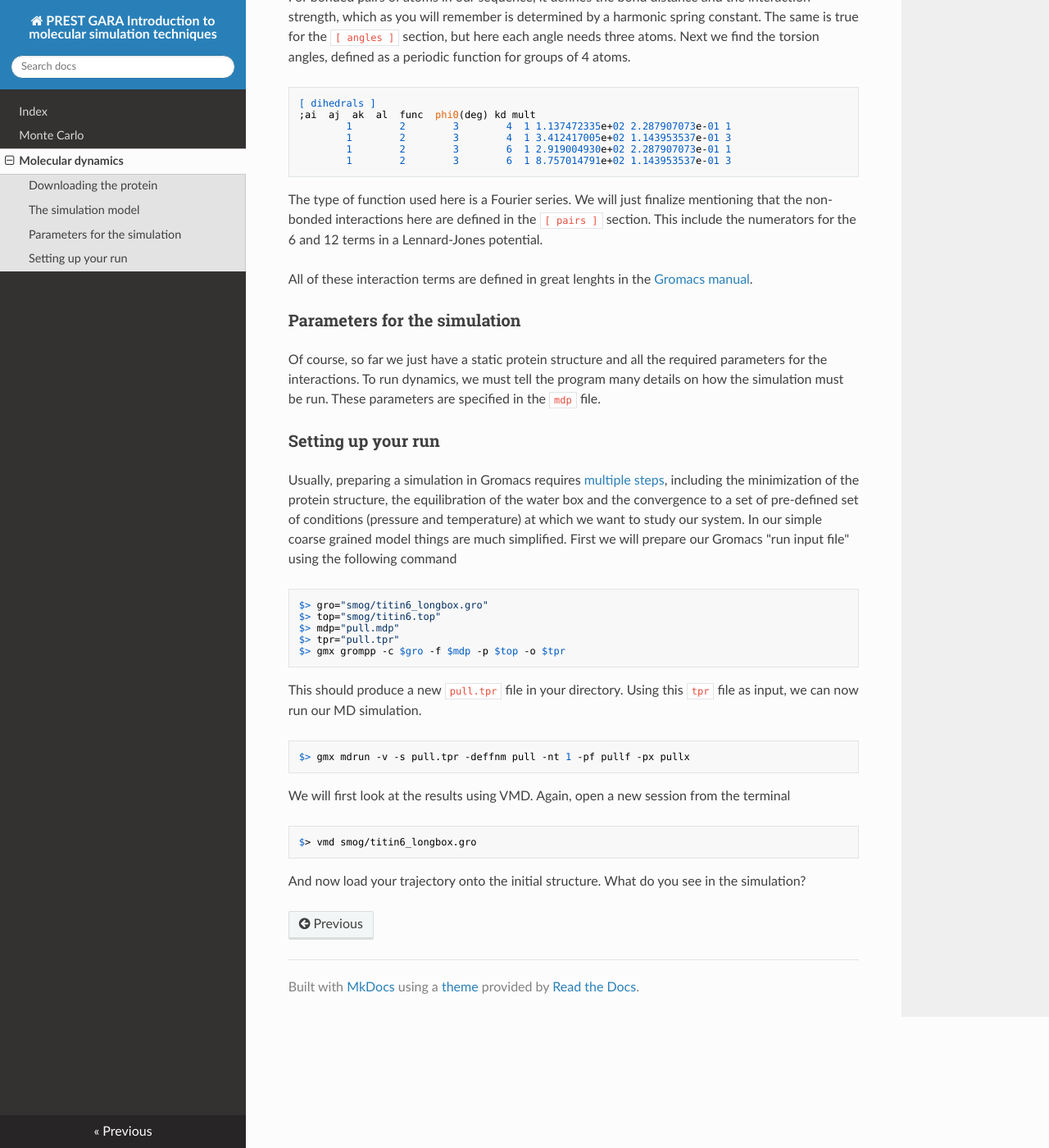
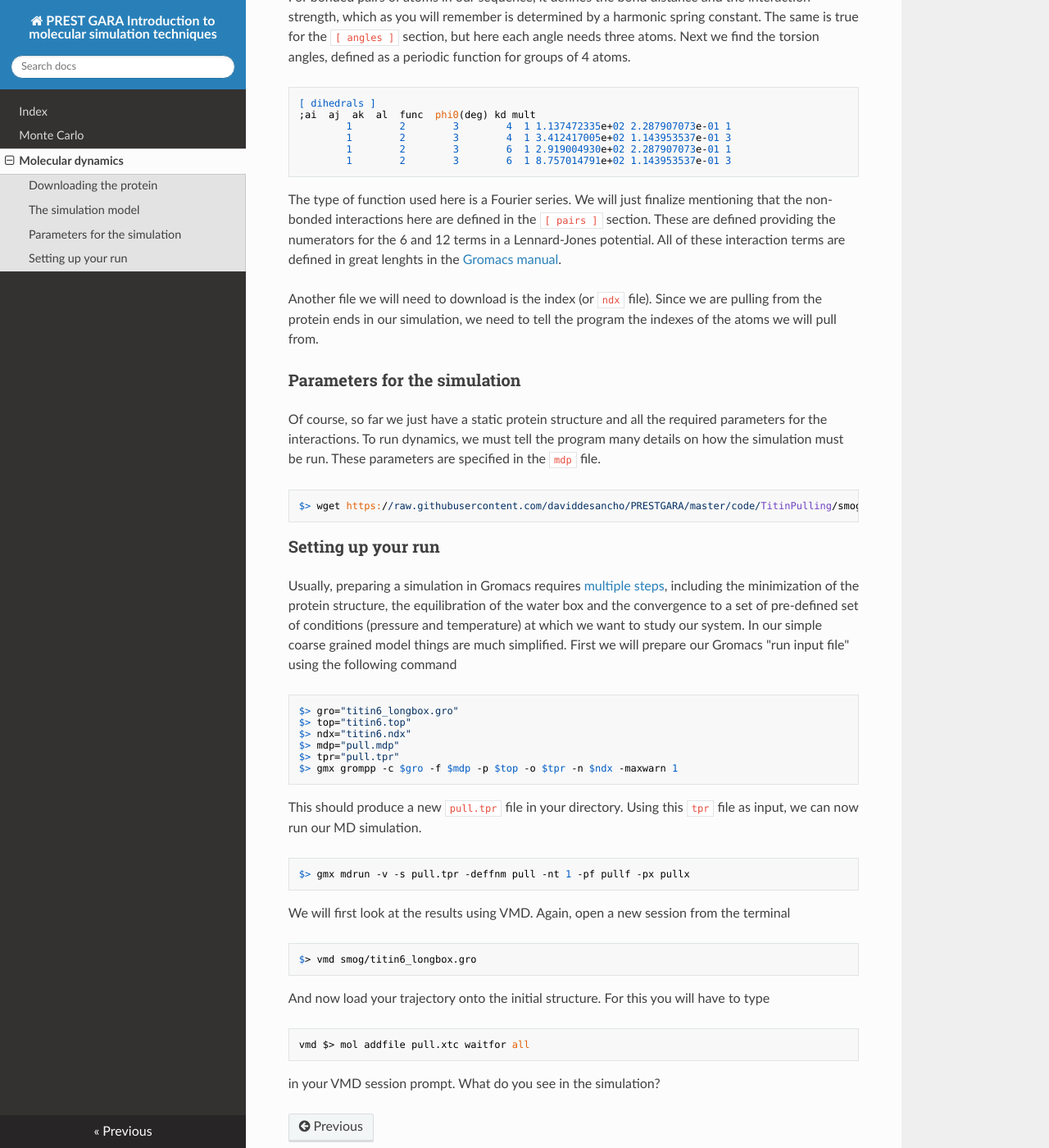
Before and after one commit to daviddesancho/PRESTGARA, an MkDocs documentation site: the page built from docs/md_protein.md, in a window 1280 px wide and 1400 px high, scrolled down 1573 px. Shown: the whole window at 82% size. Built offline with MkDocs 1.6.1, drawn with Linux system fonts in a browser that asks for light colours; nearby versions of some CDN libraries; old or Windows-style settings are respelled for this version of MkDocs; some of the changed text lies outside the part shown.

Commit message:
some more info on MD

````diff
--- a/docs/md_protein.md
+++ b/docs/md_protein.md
@@ -33,7 +33,7 @@ Looking at the file is less revealing than visualizing the structure.
 This is something we can do running the VMD program. In your terminal
 type the following command
 
-	$> vmd 3B43.pdb
+	$> vmd 3b43.pdb
 
 This should open the file in a new VMD session, which will allow you
 to look at the protein in multiple ways and to generate nice images.
@@ -58,7 +58,7 @@ contains all the details of your molecular interactions. You can download
 it in the same way. In your terminal, type
 
 	$> wget https://raw.githubusercontent.com/daviddesancho/PRESTGARA/master/code/TitinPulling/smog/titin6.top
-	$> nano titin.14879.pdb.top
+	$> nano titin6.top
 
 There are lots of interesting things to see here. The file is divided in
 different sections, where we define the different types of atoms and the
@@ -88,11 +88,14 @@ defined as a periodic function for groups of 4  atoms.
 
 The type of function used here is a Fourier series. We will just finalize
 mentioning that the non-bonded interactions here are defined in the ```[ pairs ]```
-section. This include the numerators for the 6 and 12 terms in a Lennard-Jones
+section. These are defined providing the numerators for the 6 and 12 terms in a Lennard-Jones
 potential.
-
 All of these interaction terms are defined in great lenghts in the [Gromacs
 manual](http://manual.gromacs.org/documentation/).
+
+Another file we will need to download is the index (or ```ndx``` file). Since
+we are pulling from the protein ends in our simulation, we need to tell the program
+the indexes of the atoms we will pull from.
 
 ### Parameters for the simulation
 Of course, so far we just have a static protein structure and all the required
@@ -100,6 +103,7 @@ Of course, so far we just have a static protein structure and all the required
 details on how the simulation must be run. These parameters are specified in the
 ```mdp``` file.
 
+	$> wget https://raw.githubusercontent.com/daviddesancho/PRESTGARA/master/code/TitinPulling/smog/titin6.ndx
 
 ### Setting up your run
 Usually, preparing a simulation in Gromacs requires [multiple
@@ -110,11 +114,12 @@ and temperature) at which we want to study our system. In our simple coarse grai
 model things are much simplified. First we will prepare our Gromacs "run input file"
 using the following command
 
-	$> gro="smog/titin6_longbox.gro"
-	$> top="smog/titin6.top"
+	$> gro="titin6_longbox.gro"
+	$> top="titin6.top"
+	$> ndx="titin6.ndx"
 	$> mdp="pull.mdp"
 	$> tpr="pull.tpr"
-	$> gmx grompp -c $gro -f $mdp -p $top -o $tpr
+	$> gmx grompp -c $gro -f $mdp -p $top -o $tpr -n $ndx -maxwarn 1
 
 This should produce a new ```pull.tpr``` file in your directory. Using this ```tpr``` file
 as input, we can now run our MD simulation.
@@ -125,4 +130,9 @@ We will first look at the results using VMD. Again, open a new session from the
 
 	$> vmd smog/titin6_longbox.gro
 
-And now load your trajectory onto the initial structure. What do you see in the simulation?
+And now load your trajectory onto the initial structure. For this you will have to type
+
+	vmd $> mol addfile pull.xtc waitfor all
+
+in your VMD session prompt.
+What do you see in the simulation?
````
Also changed, not shown: other parts of docs/md_protein.md (+2 -2 lines), docs/index.md (+1 -1 lines).
